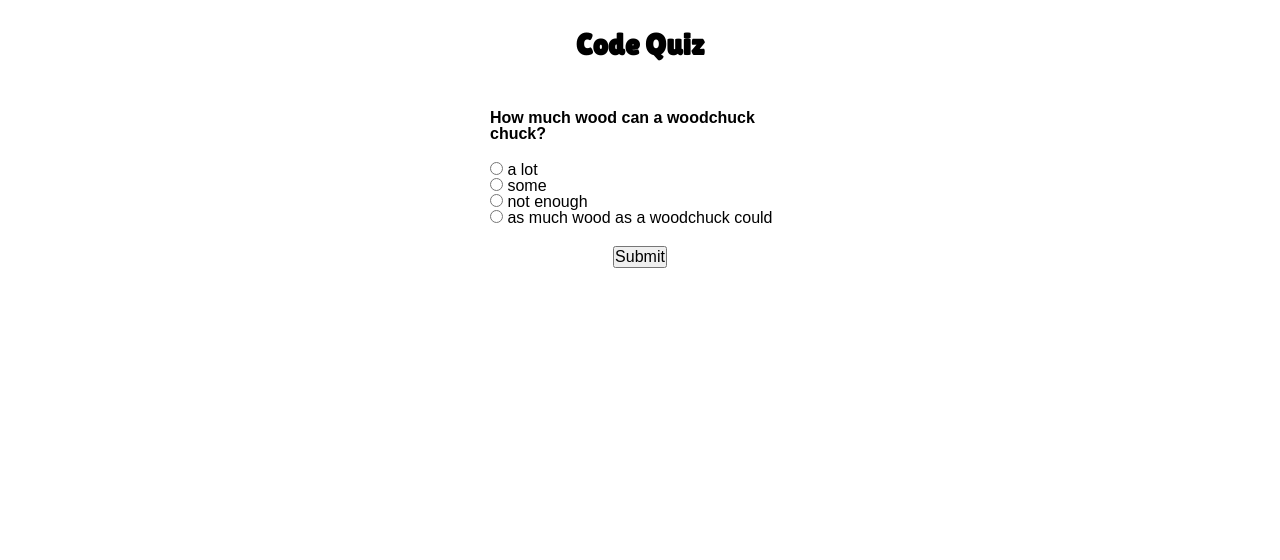
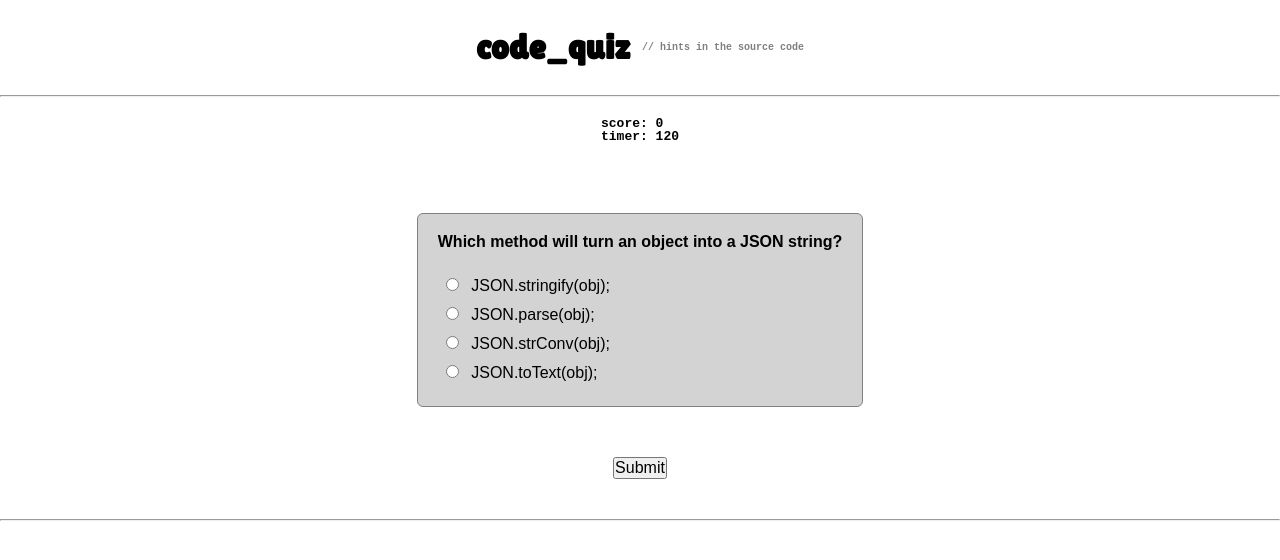
Before and after one commit to johntg96/JavaScript-Code-Quiz, a plain HTML site: page index.html in a window 1280 px wide. Drawn offline with Linux system fonts and the light colour scheme.

Commit message:
added scoreContainer to HTML and corresponding selectors, added minor styling, got basic logic down

```diff
--- a/assets/script.js
+++ b/assets/script.js
@@ -1,5 +1,6 @@
 const questionDisplay = document.querySelector("#question");
 const choicesDisplay = document.querySelector("#choices");
+const scoresDisplay = document.querySelector("#score-text");
 const choice1 = document.querySelector("#choice_1");
 const choice2 = document.querySelector("#choice_2");
 const choice3 = document.querySelector("#choice_3");
@@ -14,38 +15,38 @@ let currentQuestion = 1;
 
 const questions = {
     question1: {
-        question: "How much wood can a woodchuck chuck?",
-        choices: ["a lot", "some", "not enough", "as much wood as a woodchuck could"],
-        correctAnswer: "choice4",
+        question: "Which method will turn an object into a JSON string?",
+        choices: ["JSON.stringify(obj);", "JSON.parse(obj);", "JSON.strConv(obj);", "JSON.toText(obj);"],
+        correctAnswer: "choice1",
         userChoice: "blank"
     },
     question2: {
-        question: "question 2 will go here",
-        choices: ["first choice", "second choice", "third choice", "fourth choice"],
+        question: 'What Does "ECMA" in ECMAScript stand for?',
+        choices: ["European Computer Manufacturer's Association", "Eastern China Mobile Application", "Exact Calculation Main Asynchronous", "Earth Community of Mammal Apes"],
         correctAnswer: "choice1",
         userChoice: "blank"
     },
     question3: {
-        question: "question 3 will go here",
-        choices: ["first choice", "second choice", "third choice", "fourth choice"],
+        question: "To center a flexbox container one can use the justify-content property and the ___________-items property",
+        choices: ["align", "join", "spread", "push"],
         correctAnswer: "choice1",
         userChoice: "blank"
     },
     question4: {
-        question: "question 4 will go here",
-        choices: ["first choice", "second choice", "third choice", "fourth choice"],
+        question: "What does the array.push() method do?",
+        choices: ["adds element to end of array", "adds element to beginning of array", "pushes off the last element from the array", "deletes the first element in an array"],
         correctAnswer: "choice1",
         userChoice: "blank"
     },
     question5: {
-        question: "question 5 will go here",
-        choices: ["first choice", "second choice", "third choice", "fourth choice"],
+        question: "What git command is used to add changes to the stage?",
+        choices: ["git add -A", "git merge", "git pull", "git commit -m"],
         correctAnswer: "choice1",
         userChoice: "blank"
     },
     question6: {
-        question: "question 6 will go here",
-        choices: ["first choice", "second choice", "third choice", "fourth choice"],
+        question: "Reloading of the webpage on certain events can be prevented with:",
+        choices: ["event.preventDefault();", "event.defaultPrevent();", "event.stopReload();", "event.reloadStop();"],
         correctAnswer: "choice1",
         userChoice: "blank"
     },
@@ -82,11 +83,9 @@ function storeUserChoice(questionNum, choicePick) {
             if (choicePick == questions.question1.correctAnswer) {
                 score++;
                 // console.log(`ChoicePick: ${choicePick}\nCorrect Answer: ${questions.question1.correctAnswer}\nscore: ${score}`);
-                alert("Correct");
                 return score;
             } else {
                 // console.log(`score: ${score}`);
-                alert("Wrong");
                 return score;
             }
         case 2:
@@ -179,6 +178,7 @@ function submitChoice() {
     }
 
     storeUserChoice(currentQuestion, userChoice);
+    scoresDisplay.textContent = `Score: ${score}`;
 
     if (currentQuestion < 10) {
         let nextQuestion = currentQuestion += 1;
--- a/assets/style.css
+++ b/assets/style.css
@@ -3,9 +3,10 @@
 header h1 {
   display: flex;
   justify-content: center;
+  align-items: center;
   margin: 30px;
   font-family: 'Lilita One', cursive;
-  font-size: 30px;
+  font-size: 35px;
 }
 
 main {
@@ -16,11 +17,31 @@ main {
 }
 
 #mainContainer {
-  width: 300px;
+  width: auto;
   height: auto;
-  margin: 20px;
+  margin: 50px;
+  background-color: lightgray;
+  border-radius: 6px;
+  border: 1px solid gray;
+  padding: 20px;
+}
+
+#scoreContainer {
+  padding: 20px;
+}
+
+#score-text, #timer-text {
+  font-family: monospace;
 }
 
 #question {
   margin-bottom: 20px;
 }
+
+input {
+  margin: 8px;
+}
+
+#submit-choice {
+  margin-bottom: 40px;
+}
--- a/index.html
+++ b/index.html
@@ -9,9 +9,14 @@
 </head>
 <body>
     <header>
-        <h1>Code Quiz</h1>
+        <h1>code_quiz <span style="color:gray;font-family:monospace;font-size:10px;">&nbsp;&nbsp;// hints in the source code</span></h1>
     </header>
+    <hr/>
     <main>
+        <div id="scoreContainer">
+            <h2 id="score-text">score: 0</h2>
+            <h2 id="timer-text">timer: 120</h2>
+        </div>
         <div id="mainContainer">
             <h2 id="question"></h2>
             <form>
@@ -29,8 +34,10 @@
                 <br/>
             </form>
         </div>
+        <!-- create another div to show results. Will become visible via CSS property toggle when quiz is finished.-->
         <button id="submit-choice">Submit</button>
     </main>
+    <hr/>
     <script src="./assets/script.js"></script>
 </body>
 </html>
```
